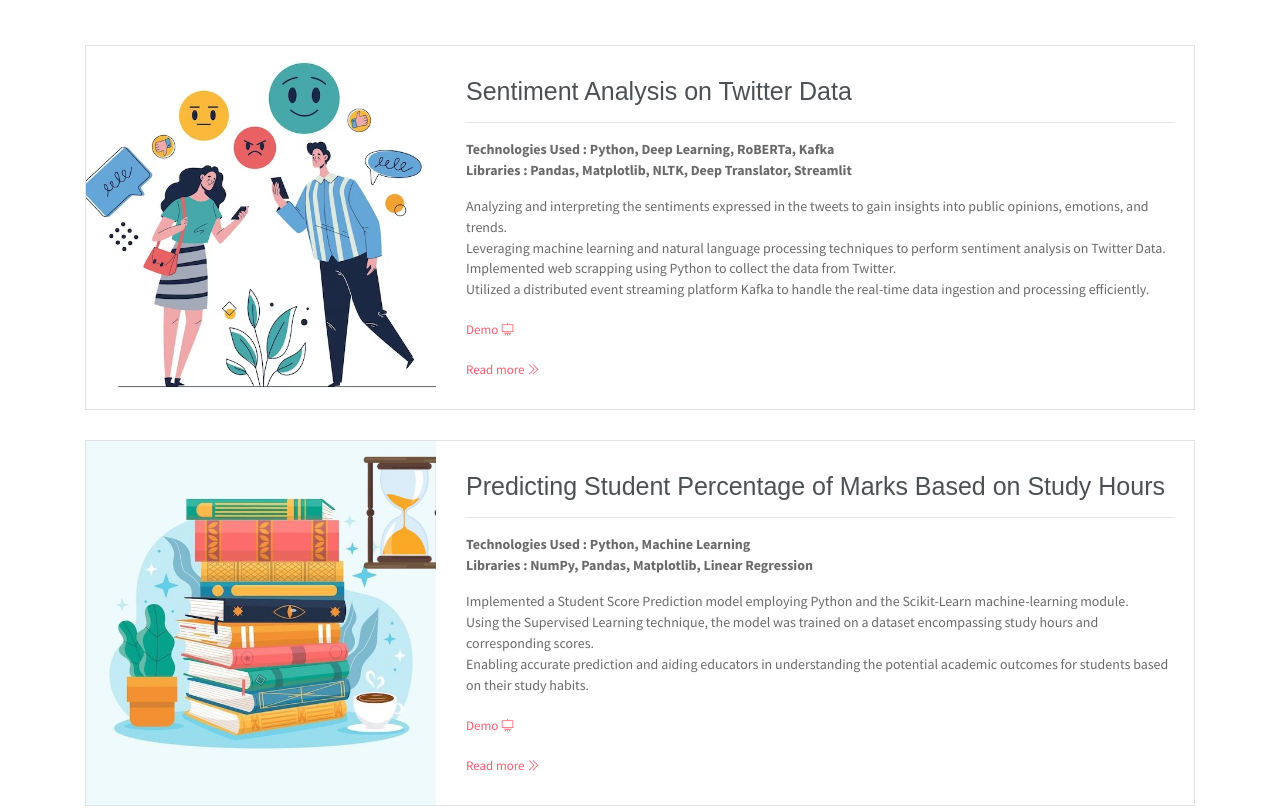
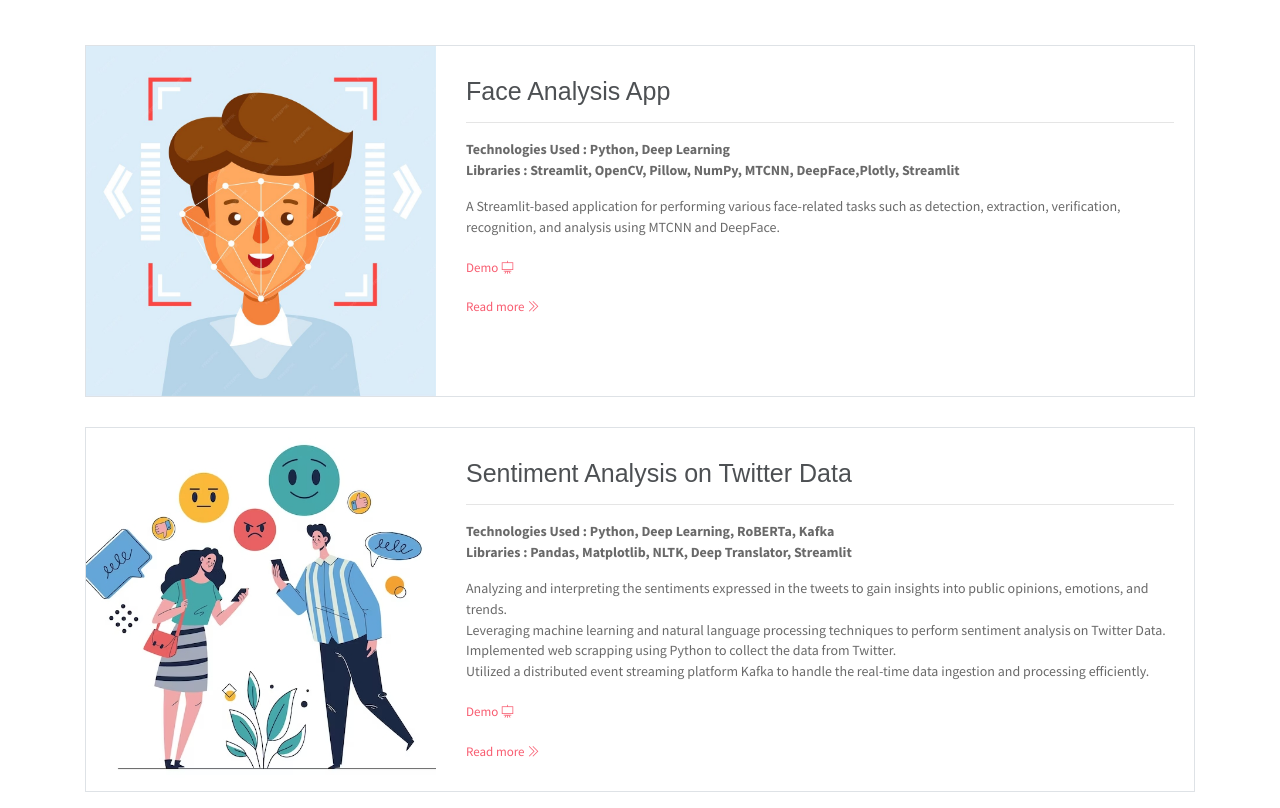
Before and after one commit to jaymoundekar18/jaymoundekar18.github.io, a plain HTML site: page index.html in a window 1280 px wide. Shown: the part 2669-3477 px from the top of the page. Drawn offline with Linux system fonts and the light colour scheme; some packages are replaced by stand-ins of ours; a small style sheet from the web is missing.

Commit message:
Update index.html

```diff
--- a/index.html
+++ b/index.html
@@ -383,6 +383,25 @@
 	      <!-- blog-card -->
                 <div class="blog-card">
                     <div class="img-holder">
+                        <img src="assets/imgs/face_img.jpg">
+                    </div>
+                    <div class="content-holder">
+                        <h4 class="title">Face Analysis App</h4>
+			<hr>
+                        <p class="post-details">
+                            <b>Technologies Used : Python, Deep Learning <br>Libraries : Streamlit, OpenCV, Pillow, NumPy, MTCNN, DeepFace,Plotly, Streamlit</b>
+                        </p>
+
+                        <p>A Streamlit-based application for performing various face-related tasks such as detection, extraction, verification, recognition, and analysis using MTCNN and DeepFace.</p>
+
+			<a href="https://faceanalysisdrx.streamlit.app/" target="_blank" class="read-more">Demo <i class="ti-blackboard"></i></a>
+                        <a href="https://github.com/jaymoundekar18/Face_Analysis_WebApp/blob/main/README.md" class="read-more">Read more <i class="ti-angle-double-right"></i></a>
+                    </div>
+                </div><!-- end of blog wrapper -->
+
+		<!-- blog-card -->
+                <div class="blog-card">
+                    <div class="img-holder">
                         <img src="assets/imgs/sentiment.jpg">
                     </div>
                     <div class="content-holder">
@@ -401,8 +420,6 @@
                         <a href="project_video.html#sentiment" onclick="showCard('sentiment')" class="read-more">Read more <i class="ti-angle-double-right"></i></a>
                     </div>
                 </div><!-- end of blog wrapper -->
-
-
 
               <!-- blog-card -->
                 <div class="blog-card">
```
